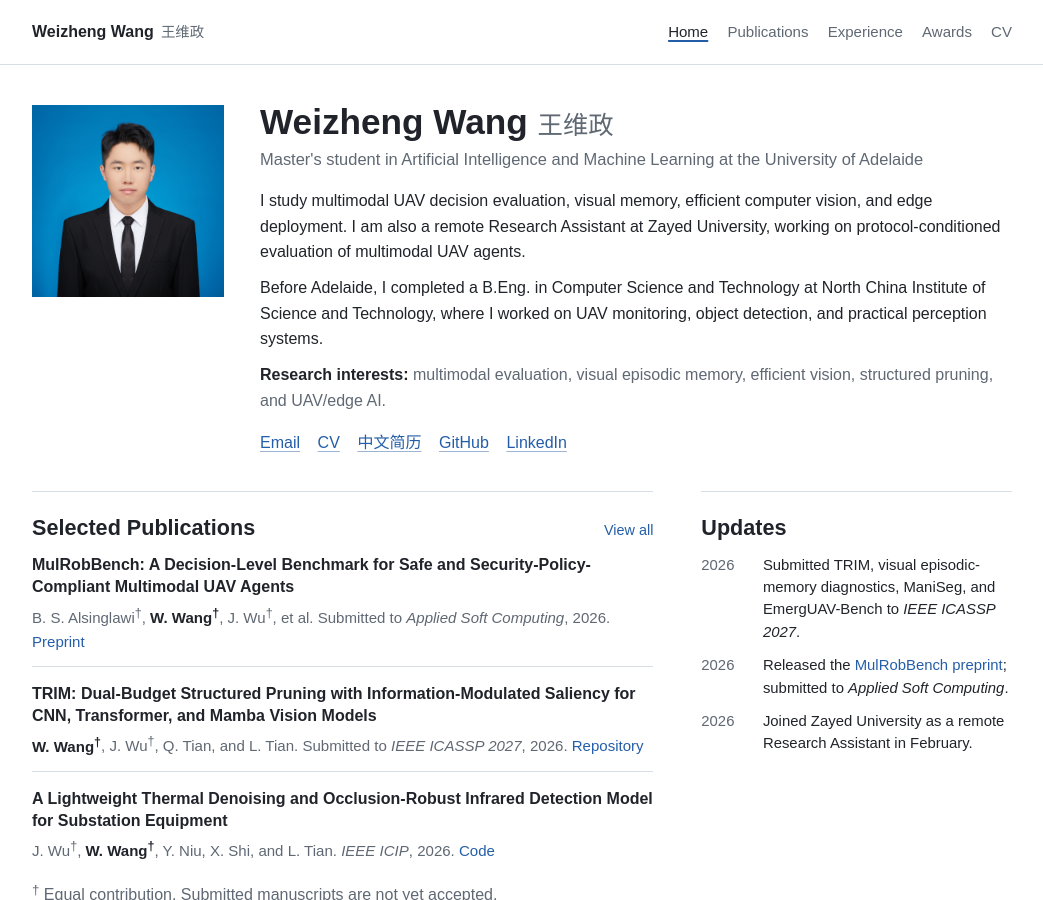
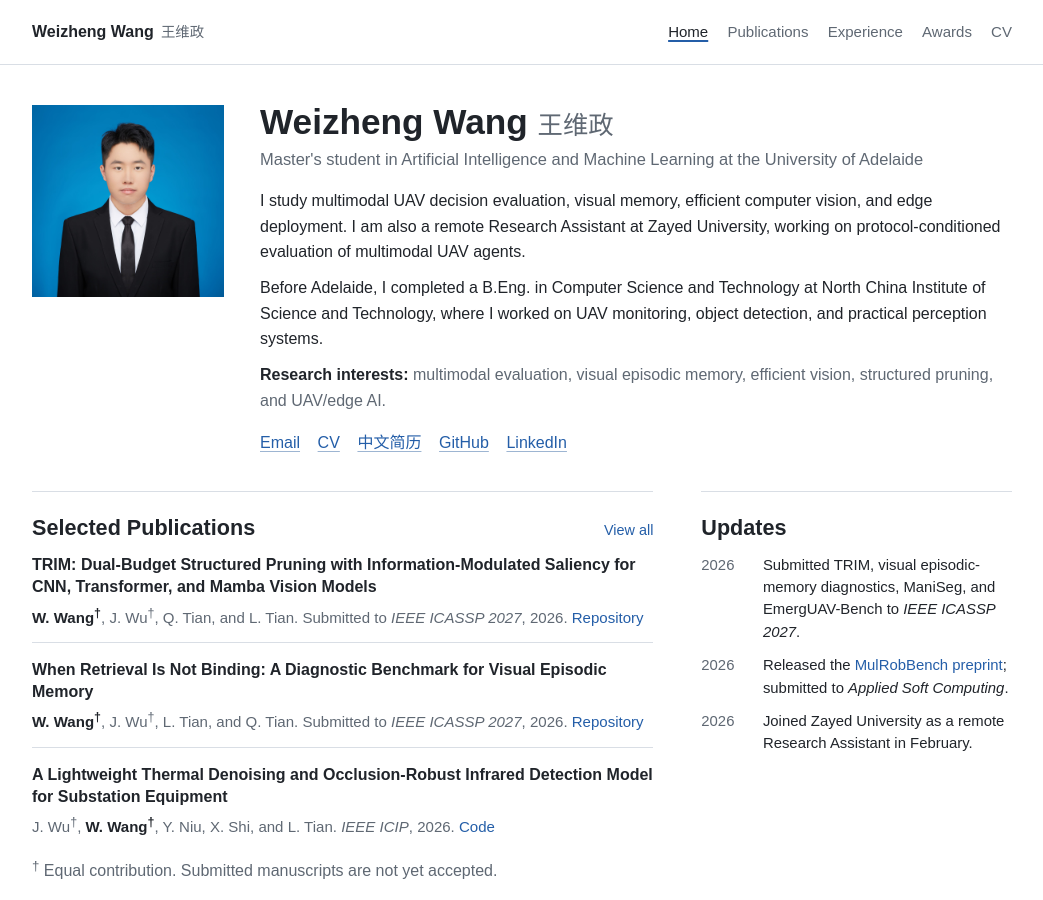
Before and after one commit to 4everWZ/4everwz.github.io, a Jekyll site: the page built from index.md, in a window 1280 px wide and 900 px high. Shown: the whole window, without its empty margins (118-1161 px from the left). Built offline with Jekyll 4.4.1, drawn with Linux system fonts in a browser that asks for light colours.

```diff
--- a/index.md
+++ b/index.md
@@ -35,12 +35,12 @@ title: Home
     </div>
     <ol class="academic-list publication-preview-list">
       <li>
-        <p class="item-title">MulRobBench: A Decision-Level Benchmark for Safe and Security-Policy-Compliant Multimodal UAV Agents</p>
-        <p>B. S. Alsinglawi<sup>†</sup>, <strong>W. Wang<sup>†</sup></strong>, J. Wu<sup>†</sup>, et al. Submitted to <em>Applied Soft Computing</em>, 2026. <a href="https://arxiv.org/abs/2607.23870">Preprint</a></p>
+        <p class="item-title">TRIM: Dual-Budget Structured Pruning with Information-Modulated Saliency for CNN, Transformer, and Mamba Vision Models</p>
+        <p><strong>W. Wang<sup>†</sup></strong>, J. Wu<sup>†</sup>, Q. Tian, and L. Tian. Submitted to <em>IEEE ICASSP 2027</em>, 2026. <a href="https://github.com/4everWZ/TRIM">Repository</a></p>
       </li>
       <li>
-        <p class="item-title">TRIM: Dual-Budget Structured Pruning with Information-Modulated Saliency for CNN, Transformer, and Mamba Vision Models</p>
-        <p><strong>W. Wang<sup>†</sup></strong>, J. Wu<sup>†</sup>, Q. Tian, and L. Tian. Submitted to <em>IEEE ICASSP 2027</em>, 2026. <a href="https://github.com/4everWZ/TRIM">Repository</a></p>
+        <p class="item-title">When Retrieval Is Not Binding: A Diagnostic Benchmark for Visual Episodic Memory</p>
+        <p><strong>W. Wang<sup>†</sup></strong>, J. Wu<sup>†</sup>, L. Tian, and Q. Tian. Submitted to <em>IEEE ICASSP 2027</em>, 2026. <a href="https://github.com/4everWZ/retrieval-not-binding">Repository</a></p>
       </li>
       <li>
         <p class="item-title">A Lightweight Thermal Denoising and Occlusion-Robust Infrared Detection Model for Substation Equipment</p>
```
Also changed, not shown: docs/specs/academic-homepage-redesign.md (+2 -1 lines), publications.md (+13 -3 lines), 1 other file.
